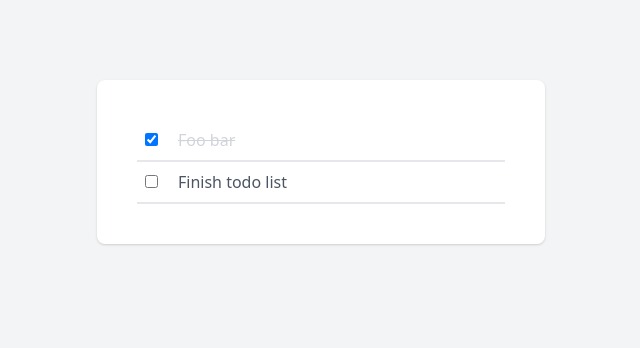
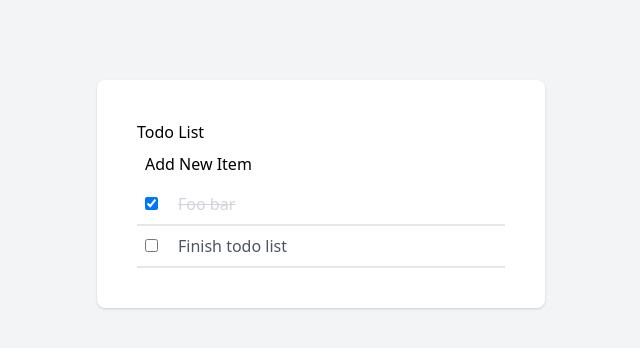
Before and after one commit to rdangol1/ToDoReactApp, a React (Create React App) app: page / in a window 1280 px wide. Shown: the top 348 px of the page, without its empty margins (319-959 px from the left). Built offline with nearby package versions, Linux system fonts and the light colour scheme.

Commit message:
adding a new button

```diff
--- a/src/App.js
+++ b/src/App.js
@@ -27,6 +27,7 @@ const TodoItem = ({ onToggle, label, defaultCompleted }) => {
       <label className={classname} id="first">
         {label}
       </label>
+
     </div>
   );
 };
@@ -47,9 +48,23 @@ const App = () => {
     console.log("Checkbox was toggled");
   };
 
+  const [isClicked, setIsClicked] = useState(false);
+  const visibility = classnames({
+    "visible": !isClicked,
+    "hidden":isClicked
+  })
+
+  const handleAdd=() =>{
+    setIsClicked(!isClicked);
+
+  }
+
   return (
     <div className="contatiner py-20 mx-auto max-w-md">
       <div className="bg-white rounded-lg p-10 text-black shadow">
+        <legend> Todo List</legend>
+        <button  onClick ={handleAdd} type="submit" className="p-2">Add New Item</button>
+        <input type = "text" className={visibility} />
         {todoItems.map((item) => (
           <TodoItem
             label={item.text}
```
Also changed, not shown: 1 other file (tests, documents, lock files or other folders).
